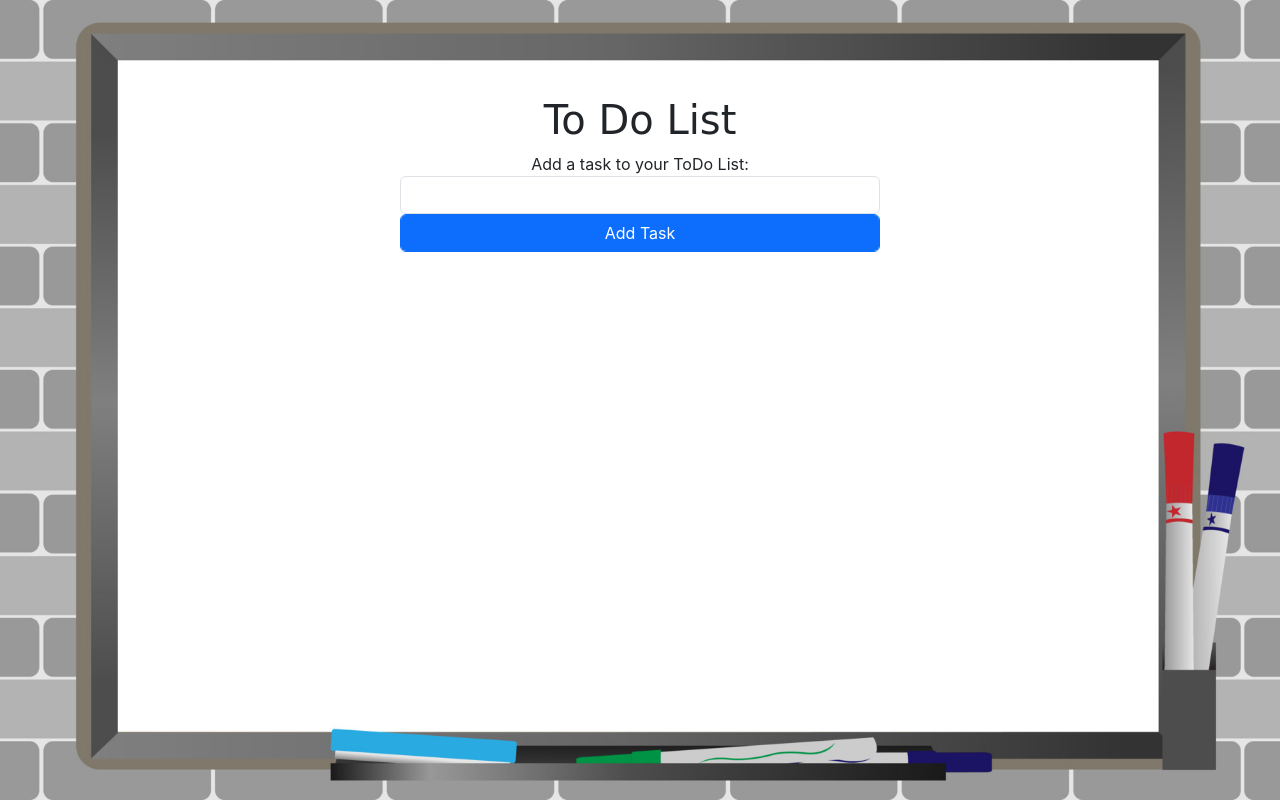
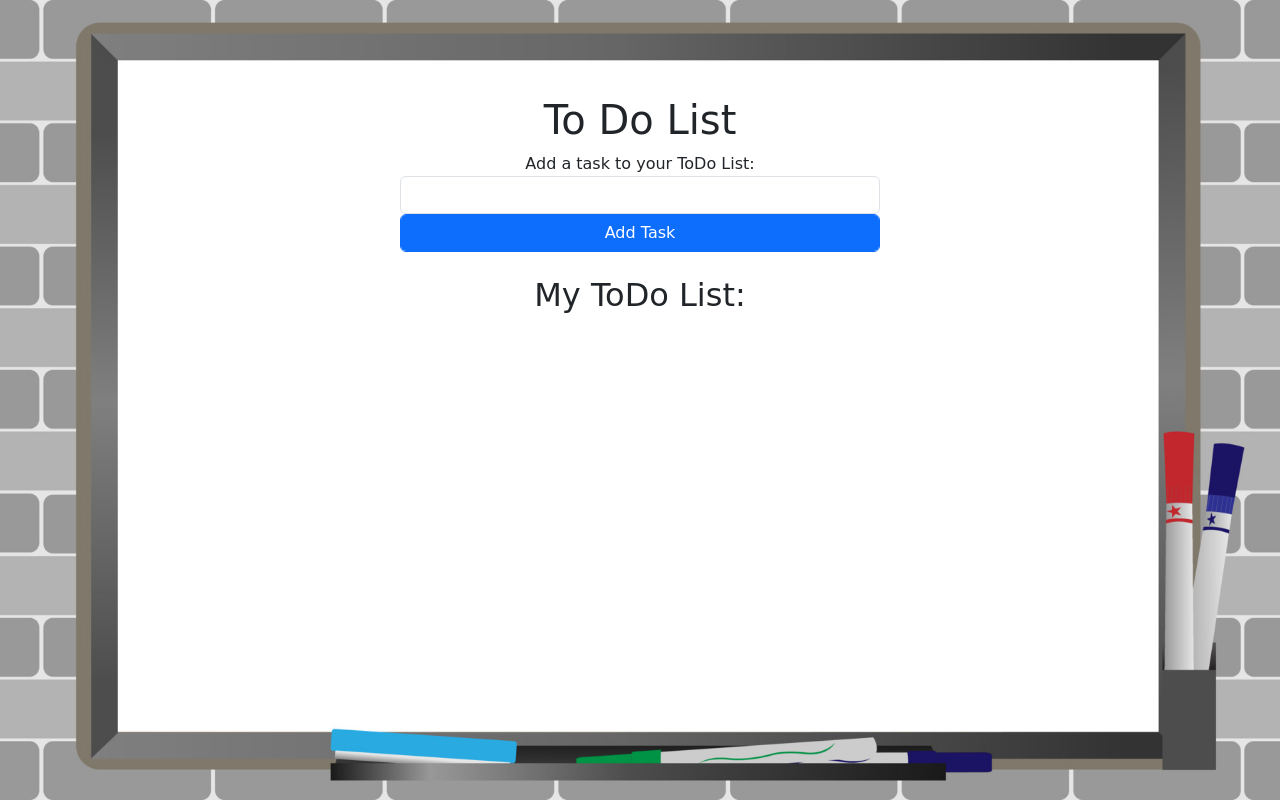
Before and after one commit to friendly-misanthrope/Dojo-ToDo_List, a React (Create React App) app: page / in a window 1280 px wide. Built offline with nearby package versions, Linux system fonts and the light colour scheme.

Commit message:
added onChange handler for text input, createToDo for adding each item to the array, used map to iterate over array and display all todos.

```diff
--- a/src/App.css
+++ b/src/App.css
@@ -6,12 +6,9 @@ body {
   background-color: lightgray;
   background-position: center center;
   max-height: 100vh;
+  font-family: "Comic Sans MS", "Comic Sans", cursive;
 }
 
 .App {
   text-align: center;
 }
-
-h1 {
-  font-family: "Comic Sans MS", "Comic Sans", cursive;
-}
--- /dev/null
+++ b/src/components/DisplayToDos.css
@@ -0,0 +1,19 @@
+.container {
+  margin: 1.5rem auto 0;
+}
+
+.all-todos {
+  display: flex;
+  max-width: 25rem;
+  flex-wrap: wrap;
+  justify-content: space-evenly;
+  margin: 0 auto;
+}
+
+.one-todo {
+  margin: 1rem auto;
+}
+
+/* .each-todo-container {
+
+} */
--- a/src/components/DisplayToDos.jsx
+++ b/src/components/DisplayToDos.jsx
@@ -1,8 +1,25 @@
-
+import './DisplayToDos.css'
 
 const DisplayToDos = (props) => {
+
+  const {allToDos, setAllToDos} = props
+
   return (
-    <div>
+    <div className="container">
+      <h2>My ToDo List:</h2>
+      <div className="all-todos">
+        {
+          allToDos.map((item, index) => (
+            <div className="each-todo-container">
+              <div key={index} className="one-todo">
+                <h3 className="task-content">{item.content}</h3>
+                <span>Task Complete?</span><input type="checkbox" />
+              </div>
+            </div>
+          ))
+        }
+      </div>
+
 
     </div>
   );
--- a/src/components/TodoForm.jsx
+++ b/src/components/TodoForm.jsx
@@ -9,23 +9,37 @@ const TodoForm = (props) => {
     isComplete: false
   })
 
-  // Destructure getter and setter for todo list
-  const { allToDos, setAllToDos } = props
+  // Destructure input state into individual variables
+  const {content, isComplete} = oneToDo
+
+  // Destructure getter and setter for full todo list
+  const { setAllToDos } = props
 
 
-
+  // change handler for text input
   const onChangeHandler = (e) => {
     setOneToDo(prevState => {return {...prevState, [e.target.name]: e.target.value}})
+  }
+
+  // submit handler for submitting a task
+  const createToDo = (e) => {
+    e.preventDefault()
+    setAllToDos(prevState => {return [...prevState, oneToDo]})
+
+    setOneToDo({
+      content: '',
+      isComplete: false
+    })
   }
 
 
   return (
     <div className='todo-form'>
       <h1>To Do List</h1>
-      <form action="submit">
+      <form action="submit" onSubmit={createToDo}>
         <div className="form-group">
           <label htmlFor="add-task">Add a task to your ToDo List:</label>
-          <input type="text" className="form-control" name="content" onChange={onChangeHandler} />
+          <input type="text" className="form-control" name="content" onChange={onChangeHandler} value={content} />
           <input type="submit" className="form-control btn btn-primary" value="Add Task" />
         </div>
       </form>
```
